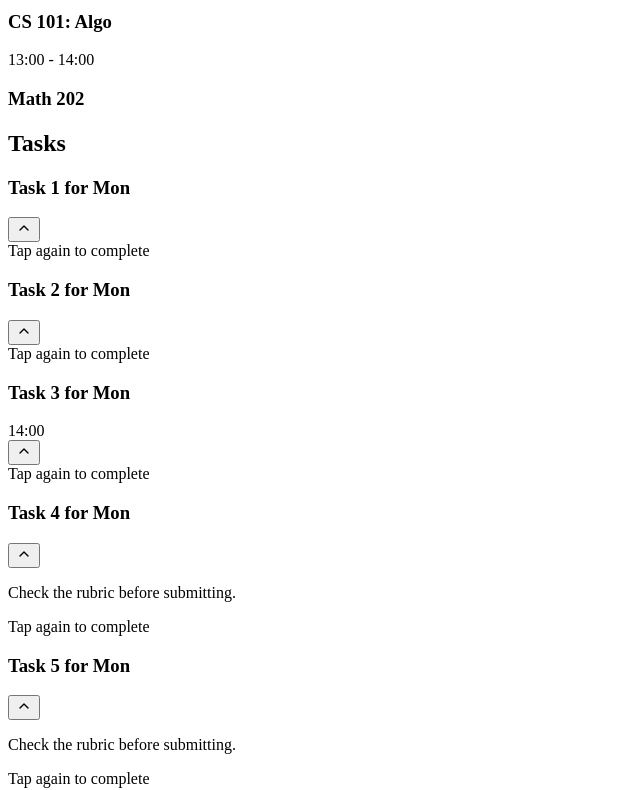
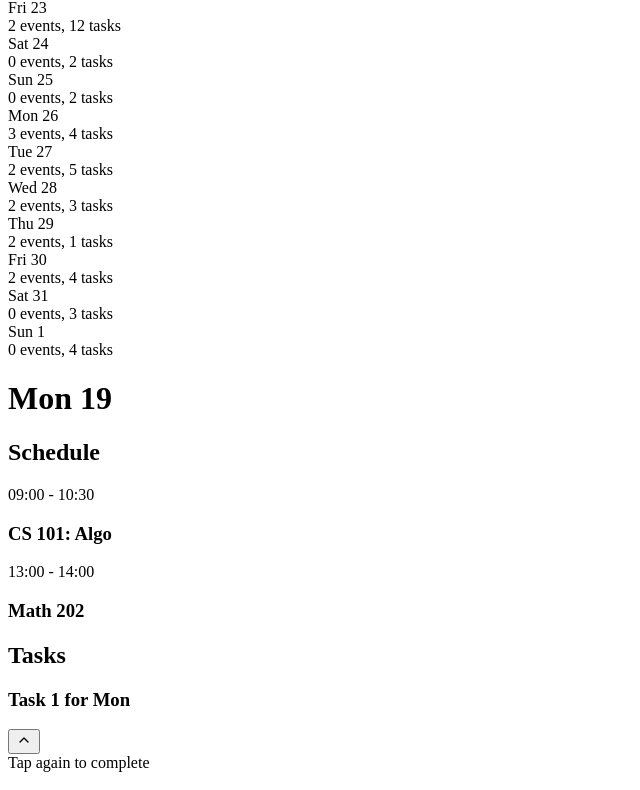
Before and after one commit to awesomness560/CalendarApp, a React (Vite) app: page / in a window 1280 px wide. Shown: the part 153-943 px from the top of the page, without its empty margins (0-640 px from the left). Built offline with nearby package versions, Linux system fonts and the light colour scheme; the HTML template or start-up script is replaced by a standard one.

Commit message:
Added sidebar

```diff
--- a/src/App.tsx
+++ b/src/App.tsx
@@ -1,18 +1,91 @@
 // App.tsx
-import React from "react";
+import React, { useState, useRef, useEffect } from "react";
 import { DUMMY_DATA } from "./data";
 import Day from "./components/Day";
+import Sidebar from "./components/Sidebar";
 
 const App: React.FC = () => {
+  const [selectedDayIndex, setSelectedDayIndex] = useState(0);
+  const mainContentRef = useRef<HTMLDivElement>(null);
+  const dayRefs = useRef<(HTMLDivElement | null)[]>([]);
+
+  const handleDaySelect = (index: number) => {
+    setSelectedDayIndex(index);
+
+    // Scroll to the selected day
+    const dayElement = dayRefs.current[index];
+    if (dayElement && mainContentRef.current) {
+      dayElement.scrollIntoView({
+        behavior: "smooth",
+        block: "start",
+      });
+    }
+  };
+
+  // Handle scroll to update active sidebar item
+  useEffect(() => {
+    const handleScroll = () => {
+      if (!mainContentRef.current) return;
+
+      // Find which day is most visible
+      let activeIndex = 0;
+      let maxVisibility = 0;
+
+      dayRefs.current.forEach((dayElement, index) => {
+        if (!dayElement) return;
+
+        const rect = dayElement.getBoundingClientRect();
+        const containerRect = mainContentRef.current!.getBoundingClientRect();
+
+        // Calculate how much of the day is visible
+        const visibleTop = Math.max(rect.top, containerRect.top);
+        const visibleBottom = Math.min(rect.bottom, containerRect.bottom);
+        const visibleHeight = Math.max(0, visibleBottom - visibleTop);
+        const visibility = visibleHeight / rect.height;
+
+        if (visibility > maxVisibility) {
+          maxVisibility = visibility;
+          activeIndex = index;
+        }
+      });
+
+      if (activeIndex !== selectedDayIndex) {
+        setSelectedDayIndex(activeIndex);
+      }
+    };
+
+    const mainContent = mainContentRef.current;
+    if (mainContent) {
+      mainContent.addEventListener("scroll", handleScroll);
+      return () => mainContent.removeEventListener("scroll", handleScroll);
+    }
+  }, [selectedDayIndex]);
+
   return (
-    <div className="flex h-screen w-screen">
-      {/* Sidebar - 10% width */}
-      <div className="w-[20%] bg-surface"></div>
+    <div className="flex h-screen w-screen no-scrollbar">
+      {/* Sidebar - 20% width */}
+      <div className="w-[20%] bg-surface">
+        <Sidebar
+          days={DUMMY_DATA}
+          selectedDayIndex={selectedDayIndex}
+          onDaySelect={handleDaySelect}
+        />
+      </div>
 
-      {/* Main Content - 90% width */}
-      <div className="w-[80%] bg-canvas overflow-y-auto">
-        {DUMMY_DATA.map((dayData) => (
-          <Day key={dayData.date.toISOString()} dayData={dayData} />
+      {/* Main Content - 80% width */}
+      <div
+        ref={mainContentRef}
+        className="w-[80%] bg-canvas overflow-y-auto no-scrollbar"
+      >
+        {DUMMY_DATA.map((dayData, index) => (
+          <div
+            key={dayData.date.toISOString()}
+            ref={(el) => {
+              dayRefs.current[index] = el;
+            }}
+          >
+            <Day dayData={dayData} />
+          </div>
         ))}
       </div>
     </div>
--- /dev/null
+++ b/src/components/Sidebar.tsx
@@ -0,0 +1,90 @@
+// Sidebar.tsx
+import React from "react";
+import type { DayData } from "../types";
+
+// Configurable thresholds
+const LOW_THRESHOLD = 3; // 1-3 total items = 1 dot
+const MEDIUM_THRESHOLD = 7; // 4-7 total items = 2 dots
+// 8+ total items = 3 dots
+
+interface SidebarProps {
+  days: DayData[];
+  selectedDayIndex: number;
+  onDaySelect: (index: number) => void;
+}
+
+const Sidebar: React.FC<SidebarProps> = ({
+  days,
+  selectedDayIndex,
+  onDaySelect,
+}) => {
+  // Calculate density dots based on total events + tasks
+  const getDensityDots = (dayData: DayData) => {
+    const totalItems = dayData.events.length + dayData.tasks.length;
+
+    if (totalItems <= LOW_THRESHOLD) return 1;
+    if (totalItems <= MEDIUM_THRESHOLD) return 2;
+    return 3;
+  };
+
+  // Format day for display (e.g., "Mon 19")
+  const formatDay = (date: Date) => {
+    const dayName = date.toLocaleDateString("en-US", { weekday: "short" });
+    const dayNumber = date.getDate();
+    return `${dayName} ${dayNumber}`;
+  };
+
+  return (
+    <div className="h-full bg-surface overflow-y-auto p-4 no-scrollbar">
+      <div className="space-y-4">
+        {days.map((dayData, index) => {
+          const isSelected = index === selectedDayIndex;
+          const densityDots = getDensityDots(dayData);
+
+          return (
+            <div
+              key={dayData.date.toISOString()}
+              onClick={() => onDaySelect(index)}
+              className={`
+                p-4 rounded-lg cursor-pointer transition-all duration-200
+                ${isSelected ? "bg-primary" : "hover:bg-surface-hover"}
+              `}
+            >
+              {/* Day Text */}
+              <div
+                className={`text-xl font-semibold text-center mb-3 ${
+                  isSelected ? "text-ink" : "text-ink"
+                }`}
+              >
+                {formatDay(dayData.date)}
+              </div>
+
+              {/* Density Dots */}
+              <div className="flex justify-center gap-1 mb-3">
+                {Array.from({ length: densityDots }, (_, i) => (
+                  <div
+                    key={i}
+                    className={`w-2 h-2 rounded-full ${
+                      isSelected ? "bg-ink" : "bg-primary"
+                    }`}
+                  />
+                ))}
+              </div>
+
+              {/* Event/Task Count */}
+              <div
+                className={`text-sm text-center ${
+                  isSelected ? "text-ink" : "text-ink-muted"
+                }`}
+              >
+                {dayData.events.length} events, {dayData.tasks.length} tasks
+              </div>
+            </div>
+          );
+        })}
+      </div>
+    </div>
+  );
+};
+
+export default Sidebar;
--- a/src/globals.css
+++ b/src/globals.css
@@ -27,7 +27,7 @@
 
   /* --- 3. Primary Accent (Active Day & Density Dots) --- */
   /* Bright Indigo for the "Today" highlight */
-  --color-primary: #6366f1;
+  --color-primary: #008cff;
   /* Dimmer Indigo for inactive "future" dots */
   --color-primary-dim: #4338ca;
 
```
